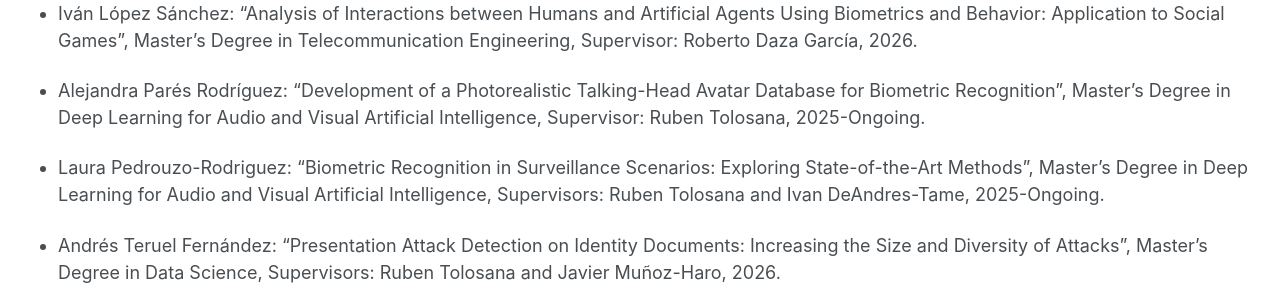
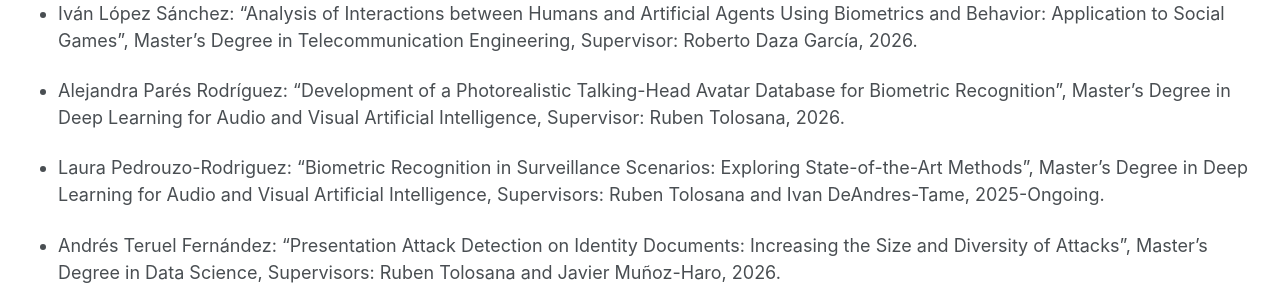
Before and after one commit to catedraeniauam/catedraeniauam.github.io, a Jekyll site: the page built from _pages/students.md, in a window 1280 px wide and 900 px high, scrolled down 897 px. Shown: the part 180-480 px from the top of the window. Built offline with Jekyll 4.4.1, drawn with Linux system fonts in a browser that asks for light colours.

Commit message:
actualizamos el final de una tfm

```diff
--- a/_pages/students.md
+++ b/_pages/students.md
@@ -33,7 +33,7 @@ M.Sc. Students
 
 - Iván López Sánchez: “Analysis of Interactions between Humans and Artificial Agents Using Biometrics and Behavior: Application to Social Games”, Master's Degree in Telecommunication Engineering, Supervisor: Roberto Daza García, 2026.
 
-- Alejandra Parés Rodríguez: “Development of a Photorealistic Talking-Head Avatar Database for Biometric Recognition”, Master's Degree in Deep Learning for Audio and Visual Artificial Intelligence, Supervisor: Ruben Tolosana, 2025-Ongoing.
+- Alejandra Parés Rodríguez: “Development of a Photorealistic Talking-Head Avatar Database for Biometric Recognition”, Master's Degree in Deep Learning for Audio and Visual Artificial Intelligence, Supervisor: Ruben Tolosana, 2026.
 
 - Laura Pedrouzo-Rodriguez: “Biometric Recognition in Surveillance Scenarios: Exploring State-of-the-Art Methods”, Master's Degree in Deep Learning for Audio and Visual Artificial Intelligence, Supervisors: Ruben Tolosana and Ivan DeAndres-Tame, 2025-Ongoing.
 
```
